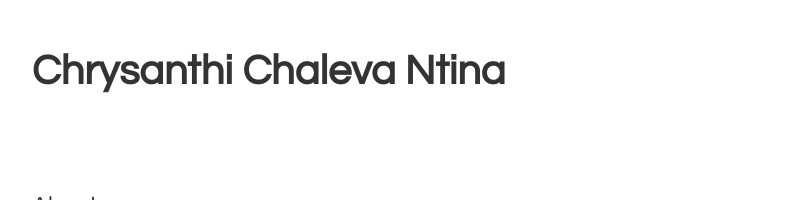
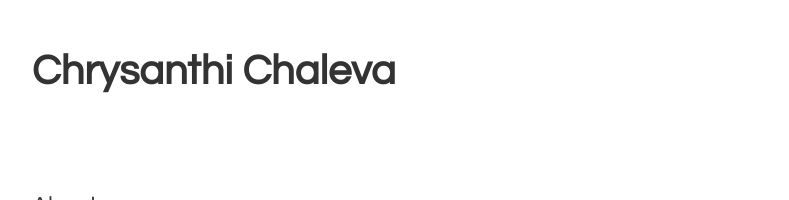
Before and after one commit to sassoni/sassoni.github.io, a plain HTML site: page projects.html in a window 1280 px wide. Shown: the top 200 px of the page, 160-949 px from the left. Drawn offline with Linux system fonts and the light colour scheme.

Commit message:
Removing second last name :-|

```diff
--- a/projects.html
+++ b/projects.html
@@ -11,7 +11,7 @@
 <body>
 <div class="page">
     <div class="header">
-        <h1>Chrysanthi Chaleva Ntina</h1>
+        <h1>Chrysanthi Chaleva</h1>
 		<span class="social_icons_wrapper">
 			<!-- <a href="mailto:mymail" class="social-icon-link">
 				<span class="fa-stack fa-lg social-icon">
```
